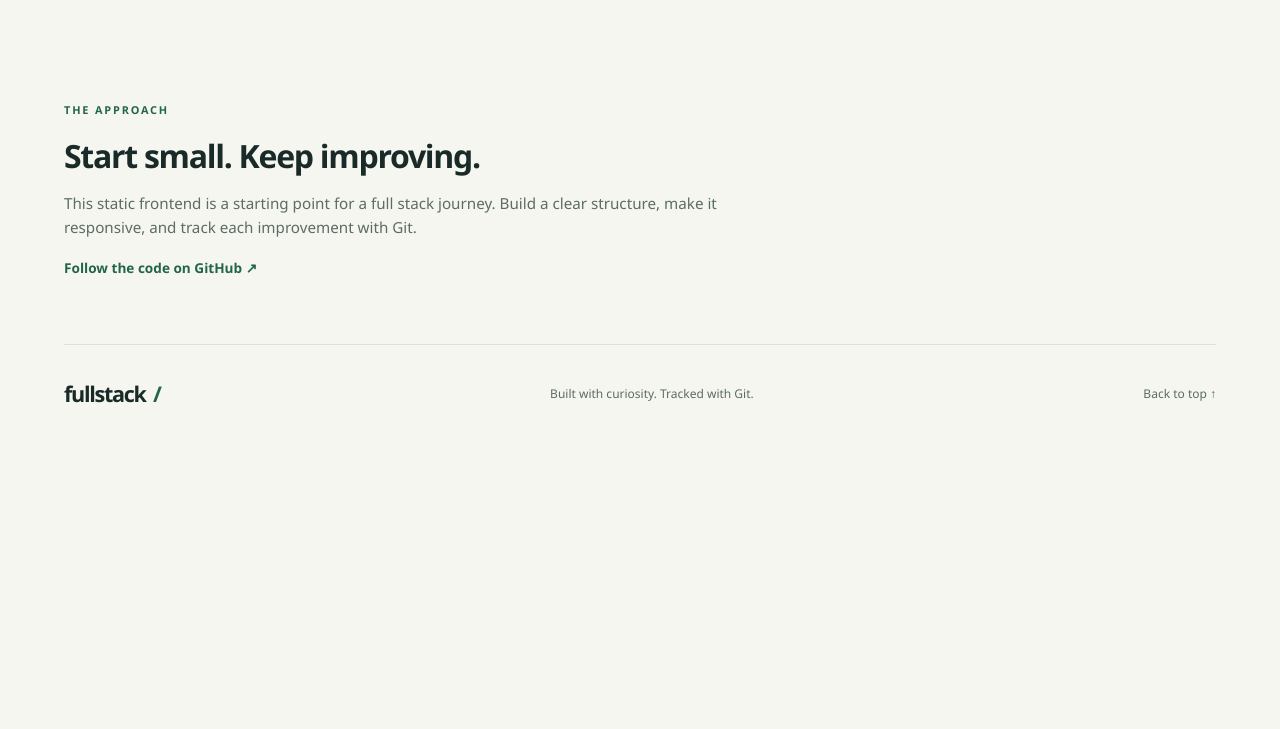
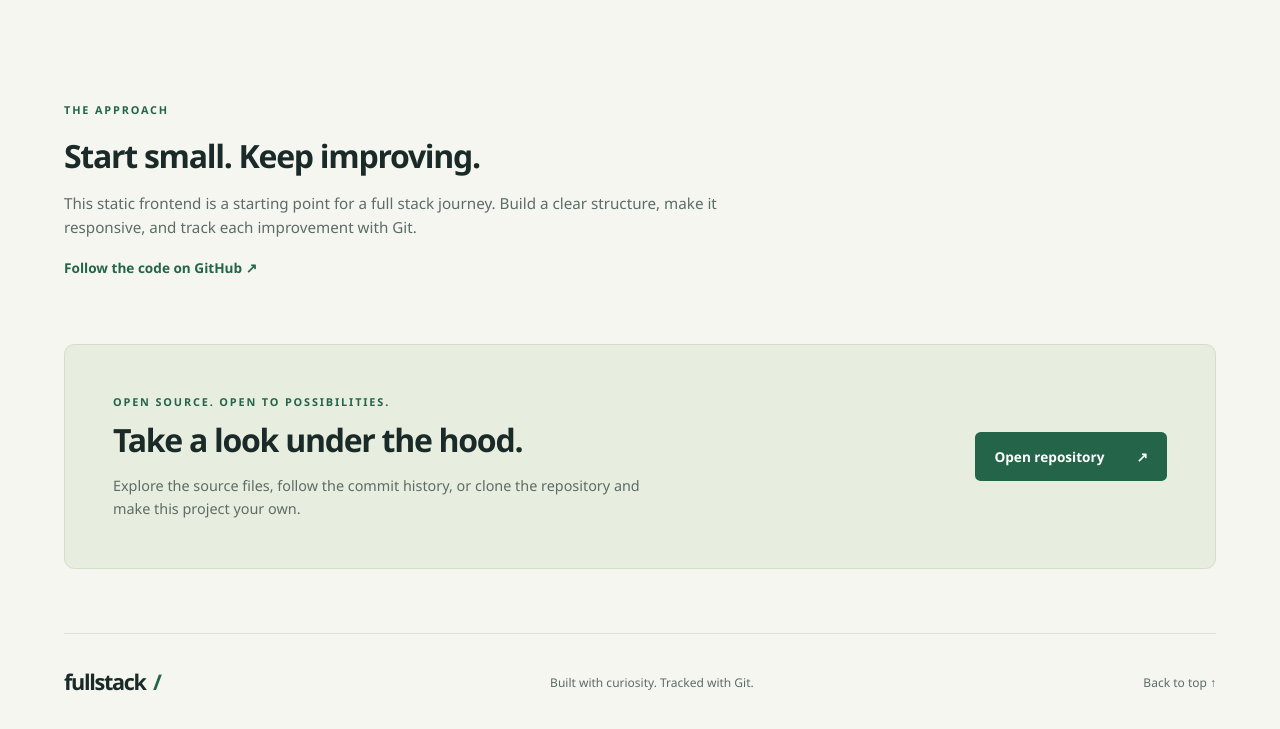
Before and after one commit to atharva1232/My-Full-Stack-Project, a plain HTML site: page index.html in a window 1280 px wide. Shown: the part 1092-1821 px from the top of the page. Before the commit the page ends 1535 px from the top, so only its background shows below. Drawn offline with Linux system fonts and the light colour scheme.

Commit message:
Add project details section with repository link

```diff
--- a/index.html
+++ b/index.html
@@ -51,6 +51,10 @@
     </section>
 
     <section id="approach" class="approach" aria-labelledby="approach-title"><p class="eyebrow">THE APPROACH</p><h2 id="approach-title">Start small. Keep improving.</h2><p>This static frontend is a starting point for a full stack journey. Build a clear structure, make it responsive, and track each improvement with Git.</p><a class="text-link" href="https://github.com/atharva1232/My-Full-Stack-Project">Follow the code on GitHub <span aria-hidden="true">↗</span></a></section>
+    <section id="details" class="project-details" aria-labelledby="details-title">
+      <div><p class="eyebrow">OPEN SOURCE. OPEN TO POSSIBILITIES.</p><h2 id="details-title">Take a look under the hood.</h2><p>Explore the source files, follow the commit history, or clone the repository and make this project your own.</p></div>
+      <a class="button" href="https://github.com/atharva1232/My-Full-Stack-Project">Open repository <span aria-hidden="true">↗</span></a>
+    </section>
   </main>
   <footer class="site-footer"><a class="brand" href="#home">fullstack<span class="brand-dot">/</span></a><p>Built with curiosity. Tracked with Git.</p><a href="#home">Back to top ↑</a></footer>
 </body>
--- a/styles.css
+++ b/styles.css
@@ -1,5 +1,3 @@
-@import url('');
-
 :root { color-scheme: light; --ink: #192a29; --muted: #5c6c66; --green: #24654a; --paper: #f5f6ef; --line: #dce2d6; }
 * { box-sizing: border-box; }
 html { scroll-behavior: smooth; scroll-padding-top: 2rem; }
@@ -59,6 +57,11 @@ h3 { font-size: 1.05rem; letter-spacing: -.02em; margin: 0 0 .65rem; }
 .approach { padding-block: 2.5rem 4rem; max-width: 42rem; }
 .approach p:not(.eyebrow) { color: var(--muted); font-size: .95rem; }
 .text-link { font-size: .85rem; color: var(--green); font-weight: 650; }
+.project-details { display: flex; align-items: center; justify-content: space-between; flex-wrap: wrap; gap: 2rem; background: #e7eddf; border: 1px solid #d3ddc9; padding: clamp(1.5rem, 4vw, 3rem); border-radius: .65rem; margin-bottom: 4rem; }
+.project-details>div { flex: 1 1 18rem; }
+.project-details .eyebrow { margin-bottom: .65rem; }
+.project-details p:not(.eyebrow) { color: var(--muted); max-width: 34rem; margin-bottom: 0; font-size: .9rem; }
+.project-details .button { flex-shrink: 0; }
 .site-footer { display: flex; align-items: center; justify-content: space-between; gap: 1rem; padding-block: 1.7rem; border-top: 1px solid var(--line); }
 .site-footer p, .site-footer>a:last-child { font-size: .75rem; color: var(--muted); }
 @media (max-width: 850px) {
```
